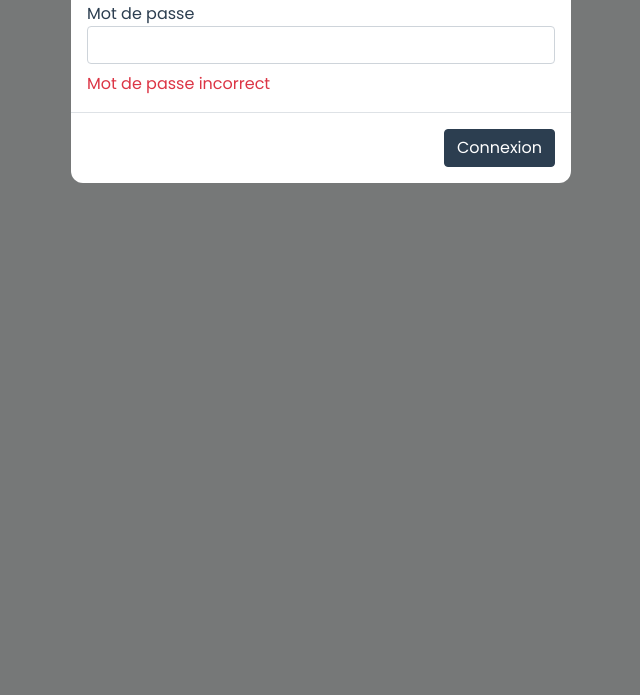
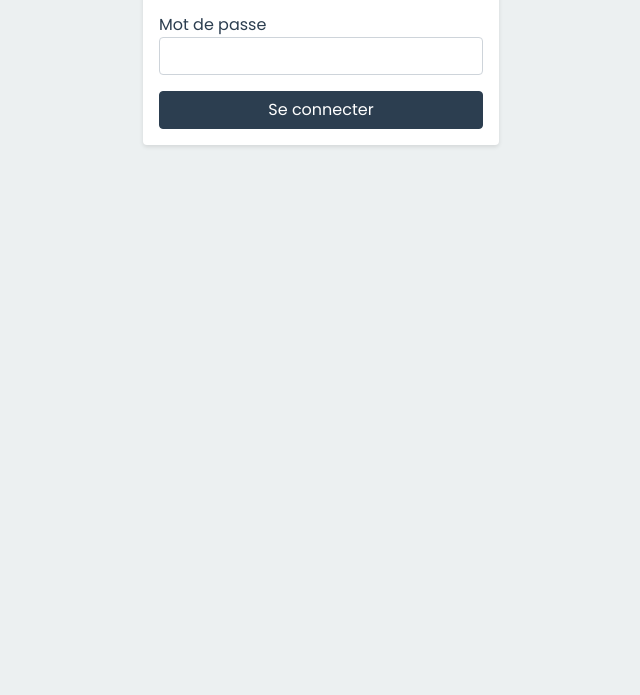
Before and after one commit to simonmacias/Adhesions-BAL, a website: page index.html in a window 1280 px wide. Shown: the part 105-800 px from the top of the page, without its empty margins (319-959 px from the left). Drawn offline with nearby package versions, Linux system fonts and the light colour scheme.

Commit message:
Simplification complète du système d'authentification

```diff
--- a/index.html
+++ b/index.html
@@ -14,29 +14,40 @@
     </style>
 </head>
 <body>
-    <!-- Modal d'authentification -->
-    <div class="modal fade" id="authModal" data-bs-backdrop="static" data-bs-keyboard="false" tabindex="-1">
-        <div class="modal-dialog">
-            <div class="modal-content">
-                <div class="modal-header">
-                    <h5 class="modal-title">Authentification requise</h5>
+    <div id="app">
+        <!-- Page de connexion -->
+        <div v-if="!isAuthenticated" class="container mt-5">
+            <div class="row justify-content-center">
+                <div class="col-md-4">
+                    <div class="card">
+                        <div class="card-header">
+                            <h4 class="text-center">Connexion</h4>
                         </div>
-                <div class="modal-body">
-                    <div class="form-group">
+                        <div class="card-body">
+                            <div class="form-group mb-3">
                                 <label for="password">Mot de passe</label>
-                        <input type="password" class="form-control" id="password" v-model="password" @keyup.enter="authenticate">
+                                <input
+                                    type="password"
+                                    class="form-control"
+                                    id="password"
+                                    v-model="password"
+                                    @keyup.enter="login"
+                                >
                             </div>
-                    <div class="text-danger mt-2" v-if="authError">
+                            <div v-if="authError" class="alert alert-danger">
                                 Mot de passe incorrect
                             </div>
+                            <button class="btn btn-primary w-100" @click="login">
+                                Se connecter
+                            </button>
                         </div>
-                <div class="modal-footer">
-                    <button type="button" class="btn btn-primary" @click="authenticate">Connexion</button>
                     </div>
                 </div>
             </div>
         </div>
 
+        <!-- Contenu principal -->
+        <div v-else>
             <div id="app" class="container py-4" v-cloak>
                 <div v-if="isAuthenticated">
                     <header class="bg-primary text-white py-3">
@@ -351,7 +362,6 @@
                                                             </div>
                                                         </div>
                                             </div>
-                                    </div>
                                             <div class="col-md-6">
                                                 <label class="form-label">Prénom *</label>
                                                 <input type="text"
@@ -586,27 +596,26 @@
                     </main>
                 </div>
             </div>
+        </div>
+    </div>
 
-    <!-- Chargement des scripts -->
+    <!-- Scripts -->
     <script src="https://unpkg.com/vue@3/dist/vue.global.prod.js"></script>
     <script src="https://cdn.jsdelivr.net/npm/bootstrap@5.1.3/dist/js/bootstrap.bundle.min.js"></script>
     <script src="https://cdnjs.cloudflare.com/ajax/libs/xlsx/0.18.5/xlsx.full.min.js"></script>
     <script src="https://cdn.jsdelivr.net/npm/chart.js@3.7.0/dist/chart.min.js"></script>
     <script src="https://unpkg.com/leaflet@1.9.4/dist/leaflet.js"></script>
-    <script src="https://cdn.jsdelivr.net/npm/axios@1.6.2/dist/axios.min.js"></script>
     <script src="https://cdn.jsdelivr.net/npm/@supabase/supabase-js@2"></script>
 
-    <!-- Notre application -->
     <script>
         const { createApp } = Vue
 
-        const app = createApp({
+        createApp({
             data() {
                 return {
                     isAuthenticated: false,
                     password: '',
                     authError: false,
-                    authModal: null,
                     members: [],
                     currentMember: null,
                     searchQuery: '',
@@ -615,18 +624,14 @@
                 }
             },
             methods: {
-                authenticate() {
-                    console.log('Tentative d\'authentification avec:', this.password);
+                login() {
                     if (this.password === 'BAL2025') {
                         this.isAuthenticated = true;
                         this.authError = false;
-                        this.authModal.hide();
                         sessionStorage.setItem('isAuthenticated', 'true');
                         this.loadData();
-                        console.log('Authentification réussie');
                     } else {
                         this.authError = true;
-                        console.log('Authentification échouée');
                     }
                 },
                 async loadData() {
@@ -645,25 +650,9 @@
                 }
             },
             mounted() {
-                // Vérifier si déjà authentifié dans cette session
                 this.isAuthenticated = sessionStorage.getItem('isAuthenticated') === 'true';
-
-                // Si non authentifié, afficher le modal
-                if (!this.isAuthenticated) {
-                    // Réinitialiser les valeurs
-                    this.password = '';
-                    this.authError = false;
-                    // Initialiser et afficher le modal
-                    this.authModal = new bootstrap.Modal(document.getElementById('authModal'));
-                    this.authModal.show();
-                } else {
-                    // Si authentifié, charger les données
-                    this.loadData();
             }
-            }
-        })
-
-        app.mount('#app')
+        }).mount('#app')
     </script>
 </body>
 </html>
```
Lines whose indentation alone changed are shown as unchanged.
